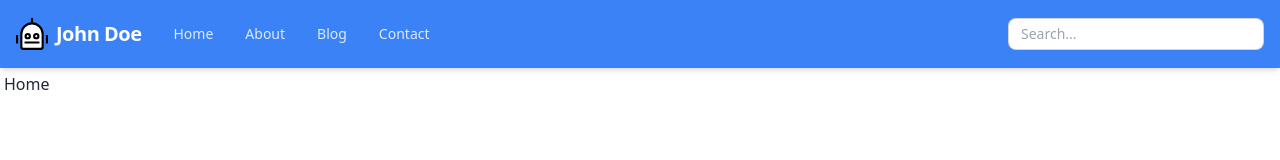
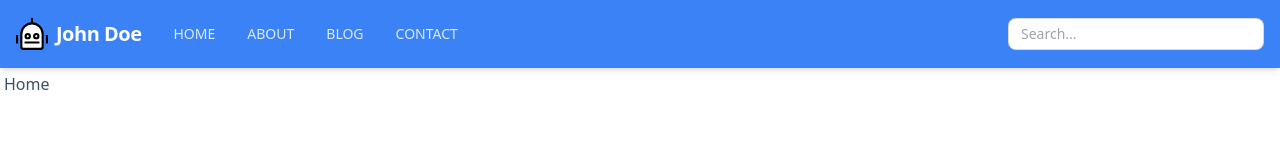
Before and after one commit to ricardogonz/personal-blog, a React (Create React App) app: page /home in a window 1280 px wide. Shown: the top 160 px of the page. Built offline with nearby package versions, Linux system fonts and the light colour scheme; the HTML template or start-up script is replaced by a standard one.

Commit message:
Adds not found page and entry in the router

```diff
--- a/public/index.html
+++ b/public/index.html
@@ -1,14 +1,11 @@
 <!DOCTYPE html>
-<html lang="en">
+<html lang="en" data-theme="winter">
   <head>
     <meta charset="utf-8" />
     <link rel="icon" href="%PUBLIC_URL%/favicon.ico" />
     <meta name="viewport" content="width=device-width, initial-scale=1" />
     <meta name="theme-color" content="#000000" />
-    <meta
-      name="description"
-      content="Web site created using create-react-app"
-    />
+    <meta name="description" content="Web site created using create-react-app" />
     <link rel="apple-touch-icon" href="%PUBLIC_URL%/logo192.png" />
     <!--
       manifest.json provides metadata used when your web app is installed on a
--- a/src/App.tsx
+++ b/src/App.tsx
@@ -1,6 +1,6 @@
 import { createBrowserRouter, RouterProvider } from 'react-router-dom';
 import { Layout } from './components/templates';
-import { Home, About, Blog, Contact } from './components/pages';
+import { Home, About, Blog, Contact, NotFound } from './components/pages';
 
 const router = createBrowserRouter([
   {
@@ -26,7 +26,7 @@ const router = createBrowserRouter([
       },
       {
         path: '*',
-        element: <h1>Page not found</h1>,
+        element: <NotFound />,
       },
     ],
   },
--- a/src/components/atoms/NavButton.tsx
+++ b/src/components/atoms/NavButton.tsx
@@ -11,12 +11,12 @@ const defaultProps = {
 };
 
 export function NavButton({ text, to, isLastButton }: Props): JSX.Element {
-  const className = `block mt-2 lg:mt-0 md:inline-block text-blue-100 hover:text-white hover:bg-blue-800 p-2 rounded transition ${
+  const className = `block mt-2 lg:mt-0 md:inline-block text-blue-100 hover:text-white hover:bg-blue-800 p-2 rounded-md transition ${
     isLastButton ? '' : 'mr-4'
   }`;
   return (
     <NavLink to={to} className={className}>
-      {text}
+      <span className='uppercase'>{text}</span>
     </NavLink>
   );
 }
--- a/src/components/atoms/SocialMediaNetworkButton.tsx
+++ b/src/components/atoms/SocialMediaNetworkButton.tsx
@@ -9,7 +9,7 @@ export function SocialMediaNetworkButton({ href, icon }: Props): JSX.Element {
       href={href}
       target='_blank'
       rel='noreferrer'
-      className='p-2 rounded transition  hover:text-white hover:bg-blue-800'
+      className='p-2 rounded-md transition  hover:text-white hover:bg-blue-800'
     >
       {icon}
     </a>
--- /dev/null
+++ b/src/components/pages/NotFound.tsx
@@ -0,0 +1,18 @@
+import { NavLink } from 'react-router-dom';
+
+export function NotFound(): JSX.Element {
+  return (
+    <div className='hero h-full'>
+      <div className='hero-content flex-col lg:flex-row'>
+        <img src='/images/not-found.jpg' className='sm:max-w-lg rounded-lg shadow-2xl' />
+        <div>
+          <h1 className='text-5xl font-bold'>Ooops..</h1>
+          <p className='text-2xl py-6'>Something went wrong</p>
+          <NavLink to='home' className='btn btn-outline btn-primary'>
+            Home
+          </NavLink>
+        </div>
+      </div>
+    </div>
+  );
+}
--- a/src/components/pages/index.ts
+++ b/src/components/pages/index.ts
@@ -2,3 +2,4 @@ export * from './About';
 export * from './Blog';
 export * from './Contact';
 export * from './Home';
+export * from './NotFound';
```
Also changed, not shown: public/images/not-found.jpg (added).
